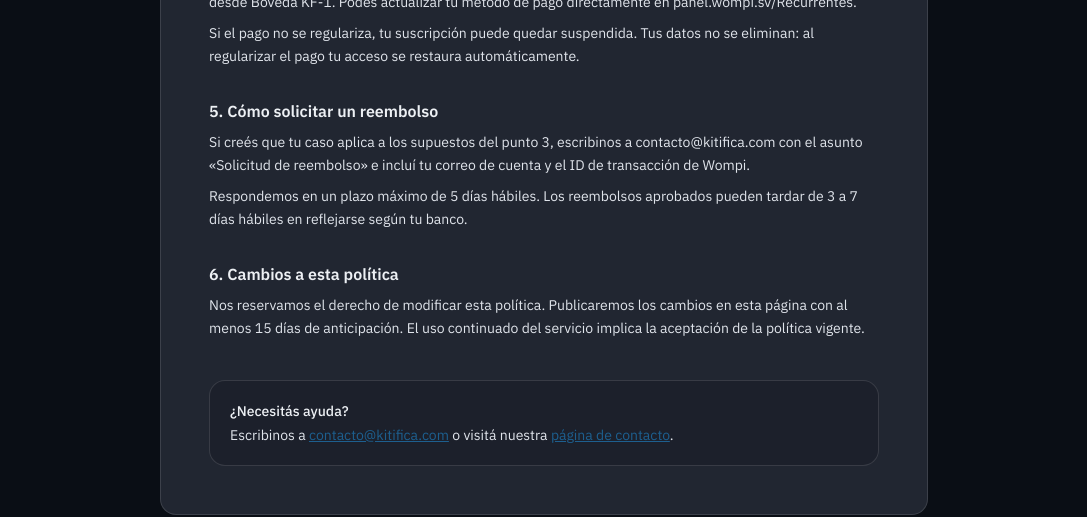
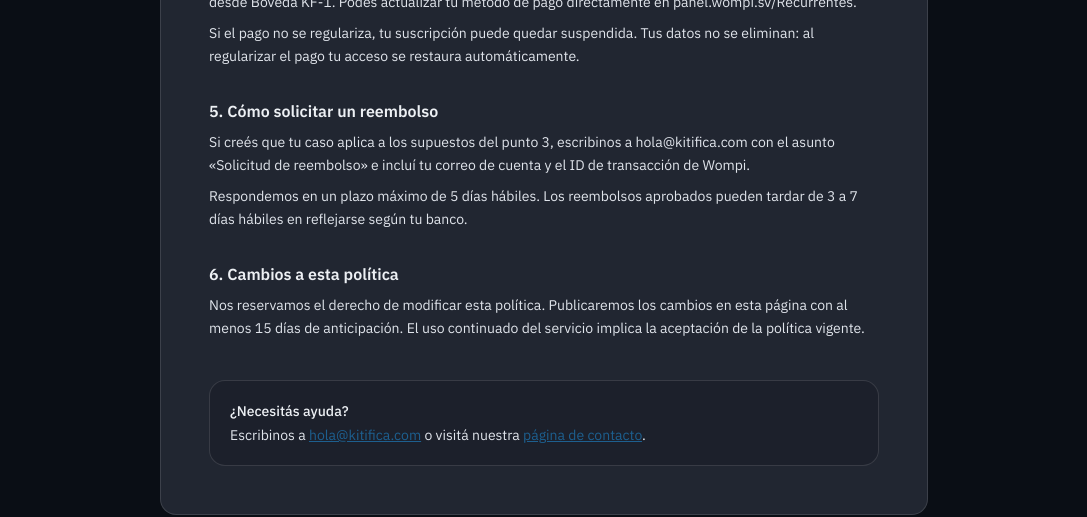
Before and after one commit to kitifica-max/bovedakf-1, a Next.js app: page /devoluciones in a window 1280 px wide. Shown: the part 940-1457 px from the top of the page, without its empty margins (96-1183 px from the left). Built offline with nearby package versions, Linux system fonts and the light colour scheme; no server answers.

Commit message:
fix: cambiar correo de contacto a hola@kitifica.com en página de devoluciones

```diff
--- a/src/app/(marketing)/devoluciones/page.tsx
+++ b/src/app/(marketing)/devoluciones/page.tsx
@@ -44,7 +44,7 @@ const sections = [
   {
     h: "5. Cómo solicitar un reembolso",
     p: [
-      "Si creés que tu caso aplica a los supuestos del punto 3, escribinos a contacto@kitifica.com con el asunto «Solicitud de reembolso» e incluí tu correo de cuenta y el ID de transacción de Wompi.",
+      "Si creés que tu caso aplica a los supuestos del punto 3, escribinos a hola@kitifica.com con el asunto «Solicitud de reembolso» e incluí tu correo de cuenta y el ID de transacción de Wompi.",
       "Respondemos en un plazo máximo de 5 días hábiles. Los reembolsos aprobados pueden tardar de 3 a 7 días hábiles en reflejarse según tu banco.",
     ],
   },
@@ -84,7 +84,7 @@ export default function DevolucionesPage() {
         <p className="text-sm font-medium text-ink">¿Necesitás ayuda?</p>
         <p className="mt-1 text-sm text-ink-soft">
           Escribinos a{" "}
-          <a href="mailto:contacto@kitifica.com" className="text-blue underline">contacto@kitifica.com</a>
+          <a href="mailto:hola@kitifica.com" className="text-blue underline">hola@kitifica.com</a>
           {" "}o visitá nuestra{" "}
           <Link href="/contacto" className="text-blue underline">página de contacto</Link>.
         </p>
```
